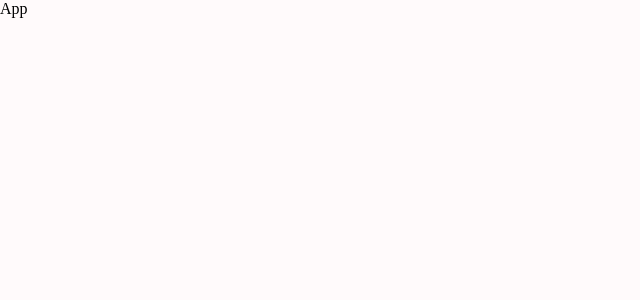
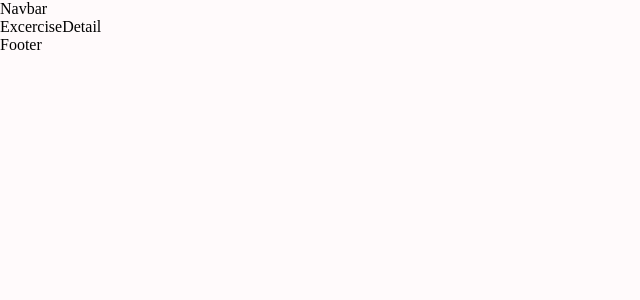
Before and after one commit to lucascomamala/jacked, a React (Create React App) app: page /exercise/1 in a window 1280 px wide. Shown: the top 300 px of the page, without its empty margins (0-640 px from the left). Built offline with nearby package versions, Linux system fonts and the light colour scheme.

Commit message:
Routes structure

```diff
--- a/src/App.js
+++ b/src/App.js
@@ -1,11 +1,22 @@
 import React from 'react';
+import { Route, Routes } from 'react-router-dom';
+import { Box } from '@mui/material';
 
 import './App.css';
+import ExcerciseDetail from './pages/ExcerciseDetail';
+import Home from './pages/Home';
+import Navbar from './components/Navbar';
+import Footer from './components/Footer';
 
-const App = () => {
-  return (
-    <div>App</div>
-  )
-}
+const App = () => (
+  <Box width="400px" sx={{ width: { xl: '1488px' } }} m="auto">
+    <Navbar />
+    <Routes>
+      <Route path="/" element={<Home />} />
+      <Route path="/exercise/:id" element={<ExcerciseDetail />} />
+    </Routes>
+    <Footer />
+  </Box>
+);
 
-export default App
+export default App;
--- /dev/null
+++ b/src/components/Footer.js
@@ -0,0 +1,9 @@
+import React from 'react'
+
+const Footer = () => {
+  return (
+    <div>Footer</div>
+  )
+}
+
+export default Footer
--- /dev/null
+++ b/src/components/Navbar.js
@@ -0,0 +1,9 @@
+import React from 'react'
+
+const Navbar = () => {
+  return (
+    <div>Navbar</div>
+  )
+}
+
+export default Navbar
--- a/src/index.js
+++ b/src/index.js
@@ -7,9 +7,7 @@
 const root = ReactDOM.createRoot(document.getElementById('root'));
 
 root.render(
-  <React.StrictMode>
     <BrowserRouter>
       <App />
     </BrowserRouter>
-  </React.StrictMode>,
 );
--- /dev/null
+++ b/src/pages/ExcerciseDetail.js
@@ -0,0 +1,9 @@
+import React from 'react'
+
+const ExcerciseDetail = () => {
+  return (
+    <div>ExcerciseDetail</div>
+  )
+}
+
+export default ExcerciseDetail
--- /dev/null
+++ b/src/pages/Home.js
@@ -0,0 +1,9 @@
+import React from 'react'
+
+const Home = () => {
+  return (
+    <div>Home</div>
+  )
+}
+
+export default Home
```
